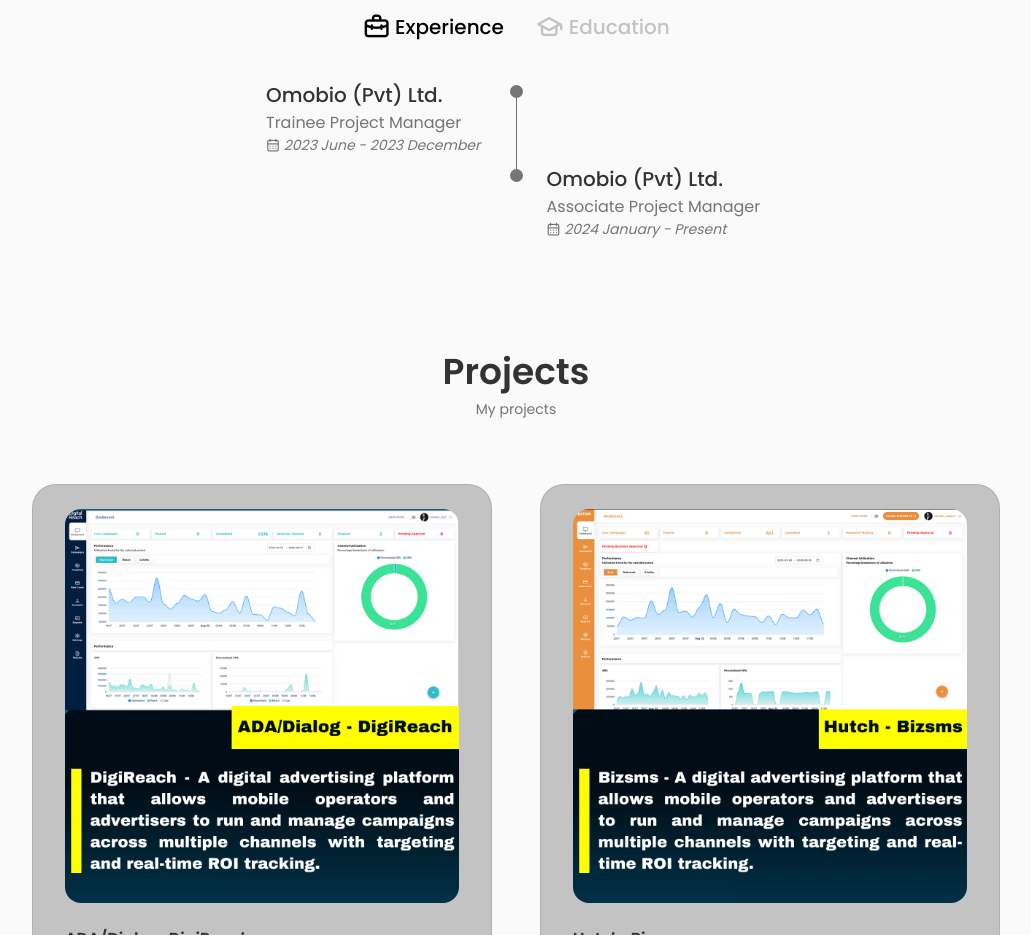
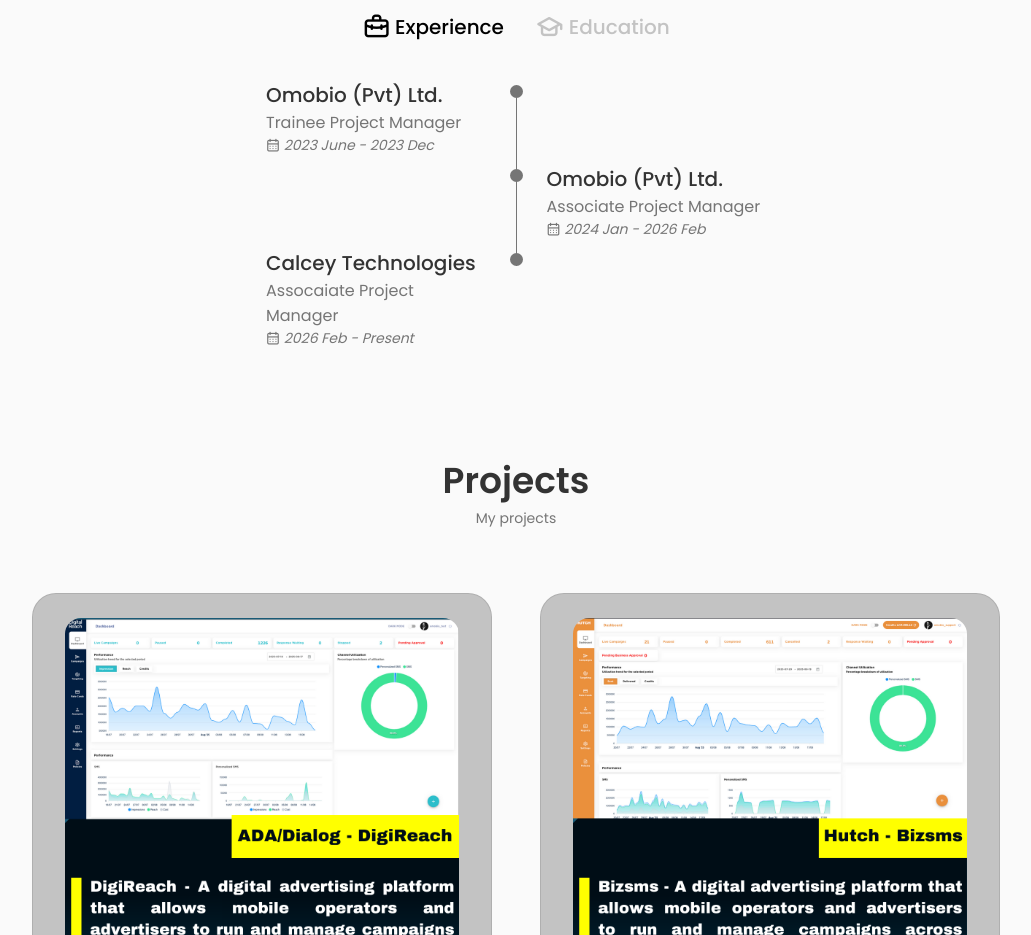
Before and after one commit to TameezDeen/tameezportfolio, a React (Create React App) app: page / in a window 1280 px wide. Shown: the part 3660-4595 px from the top of the page, without its empty margins (124-1155 px from the left). Built offline with nearby package versions, Linux system fonts and the light colour scheme.

Commit message:
Updated Journeys section content

```diff
--- a/src/components/journeys/Journeys.jsx
+++ b/src/components/journeys/Journeys.jsx
@@ -56,7 +56,7 @@
                   Trainee Project Manager
                 </span>
                 <div className="journey__calender">
-                  <i className="uil uil-calendar-alt"> 2023 June - 2023 December</i>
+                  <i className="uil uil-calendar-alt"> 2023 June - 2023 Dec</i>
                 </div>
               </div>
 
@@ -72,7 +72,7 @@
 
               <div>
                 <span className="journey__rounder"></span>
-                <span className="journey_line"></span>
+                <span className="journey__line"></span>
               </div>
               <div>
                 <h3 className="journey_location">Omobio (Pvt) Ltd.</h3>
@@ -80,35 +80,29 @@
                   Associate Project Manager
                 </span>
                 <div className="journey__calender">
-                  <i className="uil uil-calendar-alt"> 2024 January - Present</i>
+                  <i className="uil uil-calendar-alt"> 2024 Jan - 2026 Feb</i>
                 </div>
               </div>
             </div>
 
-            {/*=============== 1.3 ===============*/}
-            {/* <div className="qualification__data">
-              <div></div>
-
+            {/* =============== 1.3 =============== */}
+            <div className="journey__data">
               <div>
-                <span className="qualification__rounder"></span>
-                <span className="qualification__line"></span>
+                <h3 className="journey_location">Calcey Technologies</h3>
+                <span className="journey__title">
+                  Assocaiate Project Manager
+                </span>
+                <div className="journey__calender">
+                  <i className="uil uil-calendar-alt"> 2026 Feb - Present</i>
+                </div>
               </div>
 
               <div>
-              <h3 className="qualification_location">
-                  Zahira College Colombo
-                </h3>
-                <div className="qualification__calender">
-                  <i className="uil uil-calendar-alt"> 2017 - 2019</i>
-                </div>
-                <h3 className="qualification__title">
-                  GCE Advance Level (2019) (Physical Science Stream)
-                </h3>
-                <span className="qualification__subtitle">
-                  2A Passes <br /> 2S Passes
-                </span>
+                <span className="journey__rounder"></span>
+                {/* <span className="journey__line"></span> */}
               </div>
-            </div> */}
+            </div>
+
           </div>
 
           {/*=============== Education ===============*/}
```
